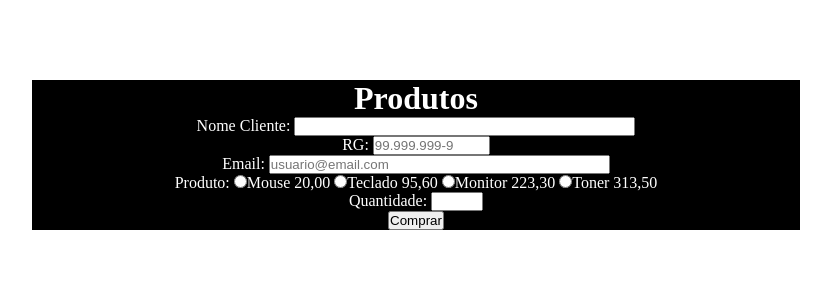
After one commit to JCesarAnjos/Aulas_Maio, a PHP site: page /telaproduto.php in a window 1280 px wide. The commit adds this page. Shown: the top 300 px of the page, without its empty margins (224-1055 px from the left). Run offline with PHP 8.4, Linux system fonts and the light colour scheme.

Commit message:
Aula_13_05

```diff
--- a/Aula_13_05/index.php
+++ b/Aula_13_05/index.php
@@ -13,6 +13,7 @@
 		<li>O.O
 			<ol>
 				<li><a href="telahospedagem.php" target="janela">Hospedagem</a></li>
+				<li><a href="telaproduto.php" target="janela">Produto</a></li>
 			</ol>
 		</li>
 		<li>Exercícios
--- /dev/null
+++ b/Aula_13_05/telaproduto.php
@@ -0,0 +1,52 @@
+<?php require_once 'cabecalho.php'; ?>
+<form action="telaproduto.php" method="POST">
+	<h1>Produtos</h1>
+	<p>Nome Cliente:
+		<input type="text" name="nome" size="40" maxlength="40"
+		pattern="[a-zA-ZçÇãÃéÉ\s]{2,40}" required></p>
+	<p>RG:
+		<input type="text" name="rg" size="12" maxlength="12"
+		pattern="[0-9]{1,2}.[0-9]{3}.[0-9]{3}-[0-9]{1}"
+		placeholder="99.999.999-9" required></p>
+	<p>Email:
+		<input type="text" name="email" size="40" maxlength="74"
+		pattern="[a-zA-Z0-9_.-]{1,60}@[a-z]{5,7}.[a-z]{2,3}"
+		placeholder="usuario@email.com" required></p>
+	<p>Produto:
+		<input type="radio" name="tipo" value="Mouse" required>Mouse 20,00
+		<input type="radio" name="tipo" value="Teclado" required>Teclado 95,60
+		<input type="radio" name="tipo" value="Monitor" required>Monitor 223,30
+		<input type="radio" name="tipo" value="Toner" required>Toner 313,50
+	</p>
+	<p>Quantidade:
+		<input type="number" name="quantidade" min="1" max="10" required></p>
+	<p><input type="submit" name="botao" value="Comprar"></p>
+</form>
+<?php
+	if (isset($_POST['botao'])) {
+		require_once 'model/Cliente.php';
+		require_once 'model/Produto.php';
+
+		$cliente=new Cliente();
+		$produto=new Produto();
+
+		$cliente->setNome($_POST['nome']);
+		$cliente->setRg($_POST['rg']);
+		$cliente->setEmail($_POST['email']);
+		$produto->setQuantidade($_POST['quantidade']);
+
+		echo "<h2>".$cliente->getNome()."</h2>";
+		echo "<p class='resposta'>RG: ".$cliente->getRg()."</p>";
+		echo "<p class='resposta'>Email: ".$cliente->getEmail()."</p>";
+		echo "<p class='resposta'>Produto: ".$_POST['tipo']."</p>";
+		echo "<p class='resposta'> R$: ".$produto->calculaPreco($_POST['tipo'])."</p>";
+		echo "<p class='resposta'>Com ".$produto->getQuantidade()." unidades</p>";
+		echo "<h2>Total R$ ".$produto->calculaTotal(
+			$produto->calculaPreco($_POST['tipo']),
+			$produto->getQuantidade())."</h2>";
+
+	}
+
+?>
+</body>
+</html>
```
Also changed, not shown: Aula_13_05/model/Cliente.php (added, +31 -0 lines), Aula_13_05/model/Produto.php (added, +48 -0 lines).
